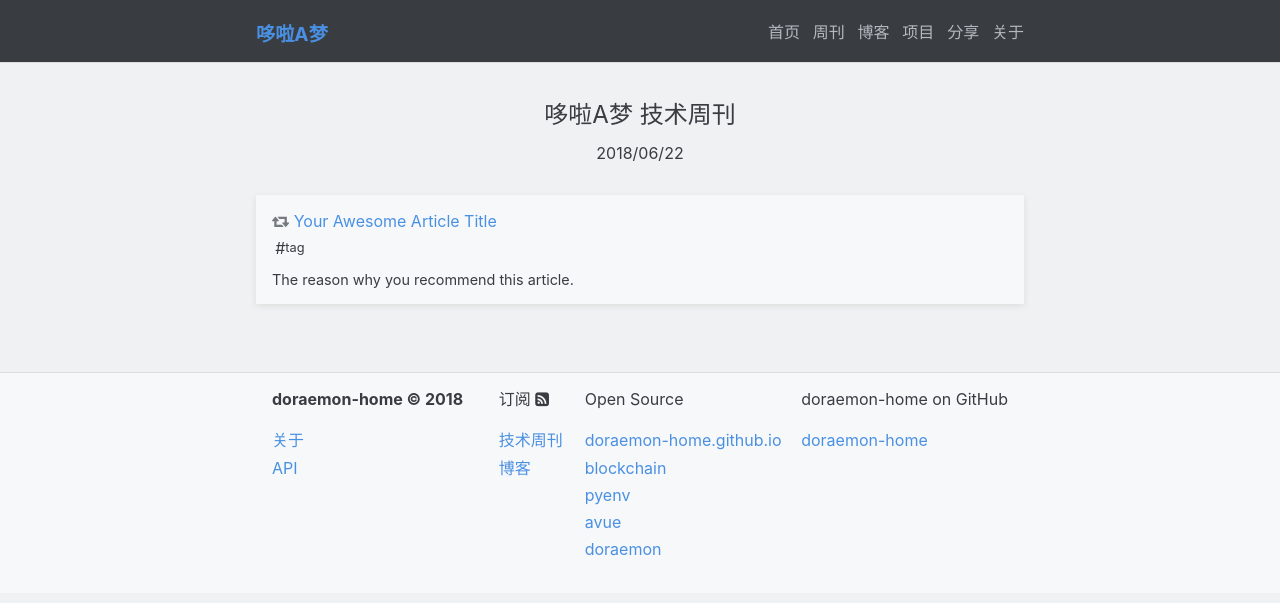
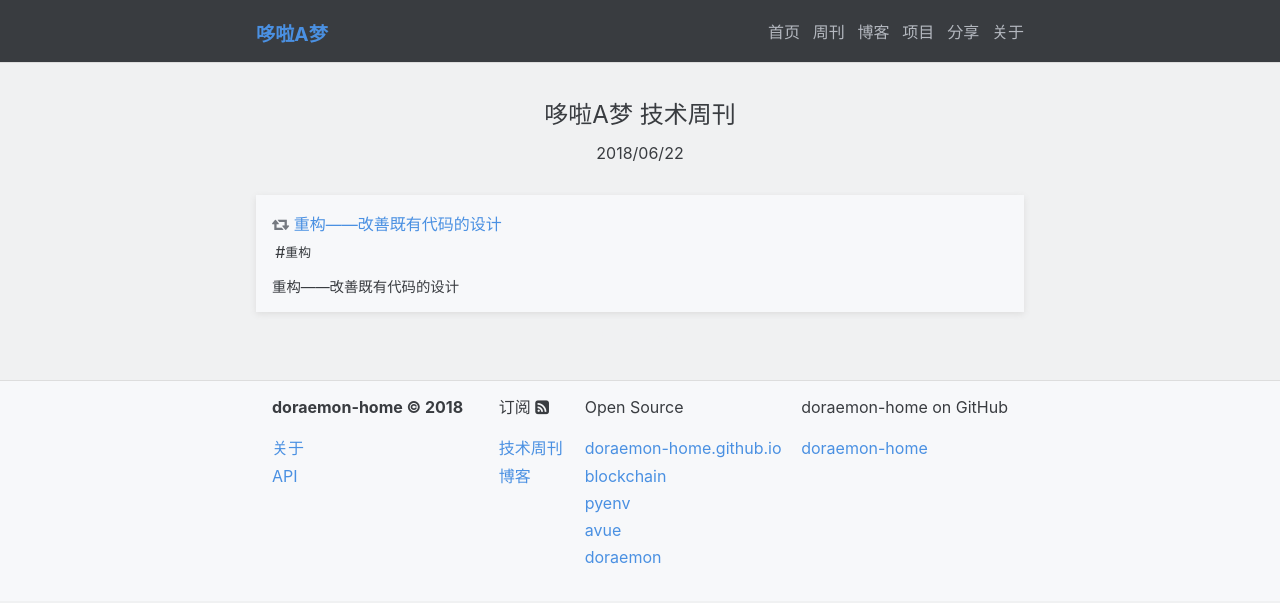
Before and after one commit to doraemon-home/doraemon-home.github.io, a Jekyll site: the page built from _weekly/2018-06-22-weekly.md, in a window 1280 px wide. Shown: the top 603 px of the page. Built offline with Jekyll 4.4.1, drawn with Linux system fonts in a browser that asks for light colours.

Commit message:
auto commit by robot

```diff
--- a/_weekly/2018-06-22-weekly.md
+++ b/_weekly/2018-06-22-weekly.md
@@ -1,8 +1,8 @@
 ---
 articles:
-  - title:    "Your Awesome Article Title"
+  - title:    "重构——改善既有代码的设计"
     link:     "https://doraemon-home.github.io/"
-    comment:  "The reason why you recommend this article."
-    referrer: "doraemon-master"
-    tags:    ["tag"]
+    comment:  "重构——改善既有代码的设计"
+    referrer: "leunggeorge"
+    tags:    ["重构"]
 ---
```
